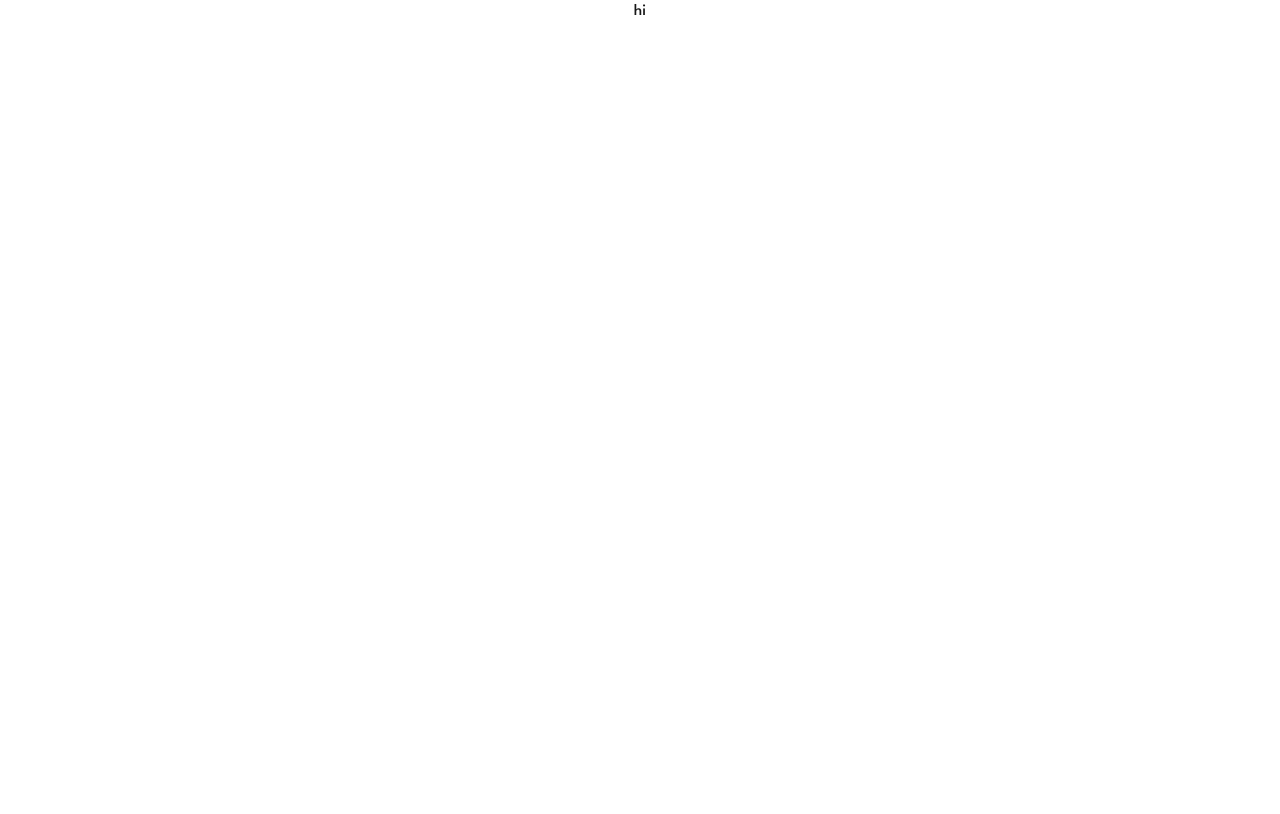
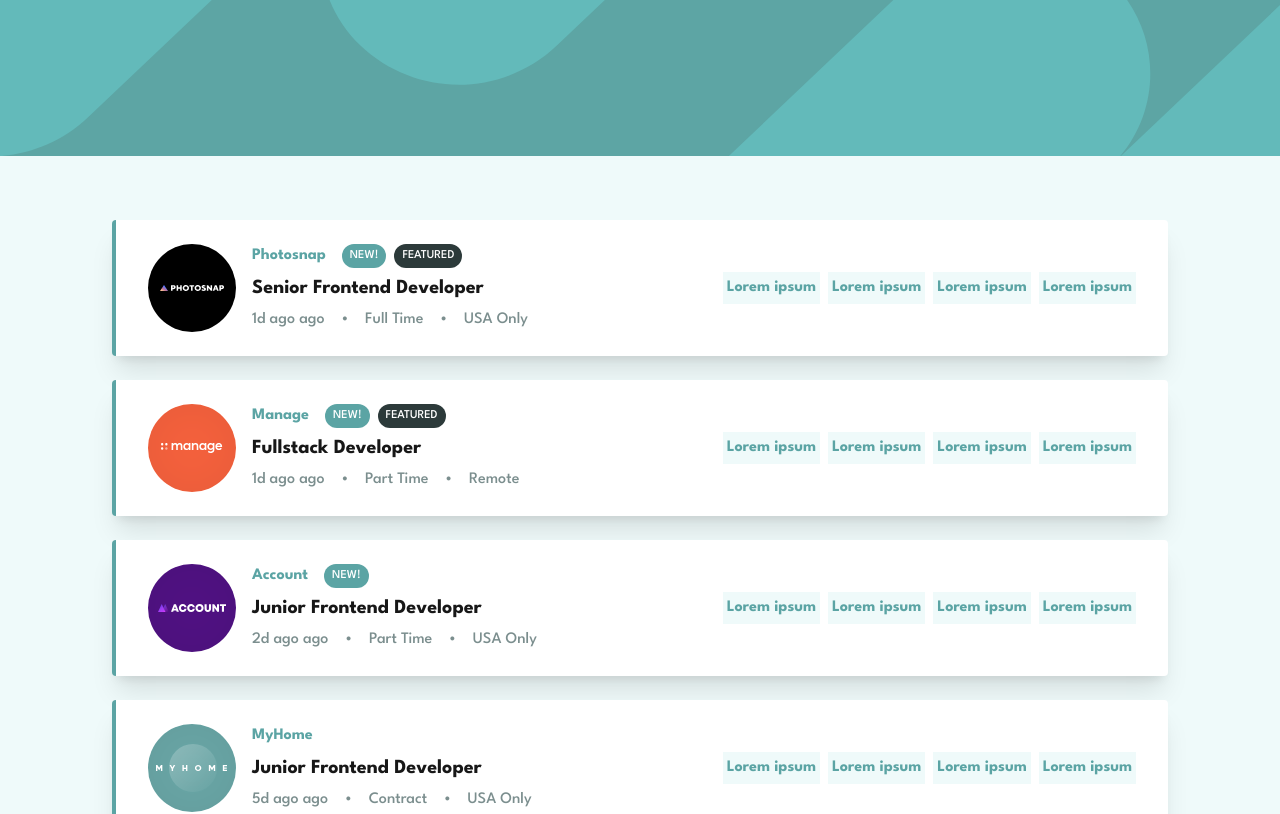
Before and after one commit to jialatteo/frontend-mentor-react-tailwind, a Next.js app: page /job-listings in a window 1280 px wide. Shown: the top 814 px of the page. Built offline with nearby package versions, Linux system fonts and the light colour scheme.

Commit message:
Create job listing component

```diff
--- /dev/null
+++ b/src/app/job-listings/JobListing.js
@@ -0,0 +1,49 @@
+export default function JobListing({ jobData }) {
+  console.log("jobData", jobData);
+  return (
+    <div className="border-job-listings-desaturated-dark-cyan flex items-center justify-between rounded border-l-4 bg-white p-6 px-8 shadow-xl">
+      <div className="flex gap-4">
+        <img src={jobData.logo} alt={jobData.company} />
+        <div className="flex flex-col justify-between">
+          <div className="flex">
+            <p className="text-job-listings-desaturated-dark-cyan mr-4 font-bold">
+              {jobData.company}
+            </p>
+            {jobData.new && (
+              <div className="bg-job-listings-desaturated-dark-cyan mr-2 flex items-center rounded-2xl px-2 text-xs text-white">
+                NEW!
+              </div>
+            )}
+            {jobData.featured && (
+              <div className="bg-job-listings-very-dark-grayish-cyan flex items-center rounded-2xl px-2 text-xs text-white">
+                FEATURED
+              </div>
+            )}
+          </div>
+          <p className="text-xl font-bold">{jobData.position}</p>
+          <div className="text-job-listings-dark-grayish-cyan flex gap-4">
+            <p>{jobData.postedAt} ago</p>
+            <p> • </p>
+            <p> {jobData.contract} </p>
+            <p> • </p>
+            <p> {jobData.location} </p>
+          </div>
+        </div>
+      </div>
+      <div className="flex gap-2">
+        <div className="bg-job-listings-light-grayish-cyan-background text-job-listings-desaturated-dark-cyan p-1 font-bold">
+          Lorem ipsum
+        </div>
+        <div className="bg-job-listings-light-grayish-cyan-background text-job-listings-desaturated-dark-cyan p-1 font-bold">
+          Lorem ipsum
+        </div>
+        <div className="bg-job-listings-light-grayish-cyan-background text-job-listings-desaturated-dark-cyan p-1 font-bold">
+          Lorem ipsum
+        </div>
+        <div className="bg-job-listings-light-grayish-cyan-background text-job-listings-desaturated-dark-cyan p-1 font-bold">
+          Lorem ipsum
+        </div>
+      </div>
+    </div>
+  );
+}
--- a/src/app/job-listings/data.json
+++ b/src/app/job-listings/data.json
@@ -2,7 +2,7 @@
   {
     "id": 1,
     "company": "Photosnap",
-    "logo": "./images/photosnap.svg",
+    "logo": "job-listings/photosnap.svg",
     "new": true,
     "featured": true,
     "position": "Senior Frontend Developer",
@@ -17,7 +17,7 @@
   {
     "id": 2,
     "company": "Manage",
-    "logo": "./images/manage.svg",
+    "logo": "job-listings/manage.svg",
     "new": true,
     "featured": true,
     "position": "Fullstack Developer",
@@ -32,7 +32,7 @@
   {
     "id": 3,
     "company": "Account",
-    "logo": "./images/account.svg",
+    "logo": "job-listings/account.svg",
     "new": true,
     "featured": false,
     "position": "Junior Frontend Developer",
@@ -47,7 +47,7 @@
   {
     "id": 4,
     "company": "MyHome",
-    "logo": "./images/myhome.svg",
+    "logo": "job-listings/myhome.svg",
     "new": false,
     "featured": false,
     "position": "Junior Frontend Developer",
@@ -62,7 +62,7 @@
   {
     "id": 5,
     "company": "Loop Studios",
-    "logo": "./images/loop-studios.svg",
+    "logo": "job-listings/loop-studios.svg",
     "new": false,
     "featured": false,
     "position": "Software Engineer",
@@ -77,7 +77,7 @@
   {
     "id": 6,
     "company": "FaceIt",
-    "logo": "./images/faceit.svg",
+    "logo": "job-listings/faceit.svg",
     "new": false,
     "featured": false,
     "position": "Junior Backend Developer",
@@ -92,7 +92,7 @@
   {
     "id": 7,
     "company": "Shortly",
-    "logo": "./images/shortly.svg",
+    "logo": "job-listings/shortly.svg",
     "new": false,
     "featured": false,
     "position": "Junior Developer",
@@ -107,7 +107,7 @@
   {
     "id": 8,
     "company": "Insure",
-    "logo": "./images/insure.svg",
+    "logo": "job-listings/insure.svg",
     "new": false,
     "featured": false,
     "position": "Junior Frontend Developer",
@@ -122,7 +122,7 @@
   {
     "id": 9,
     "company": "Eyecam Co.",
-    "logo": "./images/eyecam-co.svg",
+    "logo": "job-listings/eyecam-co.svg",
     "new": false,
     "featured": false,
     "position": "Full Stack Engineer",
@@ -137,7 +137,7 @@
   {
     "id": 10,
     "company": "The Air Filter Company",
-    "logo": "./images/the-air-filter-company.svg",
+    "logo": "job-listings/the-air-filter-company.svg",
     "new": false,
     "featured": false,
     "position": "Front-end Dev",
--- a/src/app/job-listings/page.js
+++ b/src/app/job-listings/page.js
@@ -1,15 +1,28 @@
 import { League_Spartan } from "next/font/google";
+import JobListing from "./JobListing";
+import data from "./data.json";
 
 const leagueSpartan = League_Spartan({
   weight: ["500", "700"],
 });
 
 export default function JobListings() {
+  console.log("data", data);
   return (
     <div
-      className={`flex items-center justify-center ${leagueSpartan.className}`}
+      className={`bg-job-listings-light-grayish-cyan-background min-h-screen ${leagueSpartan.className}`}
     >
-      <p>hi</p>
+      <div
+        className="h-[156px] bg-[#5DA5A4]"
+        style={{
+          backgroundImage: "url('/job-listings/bg-header-desktop.svg')",
+        }}
+      />
+      <div className="flex flex-col gap-6 px-28 py-16">
+        {data.map((jobData) => (
+          <JobListing jobData={jobData} />
+        ))}
+      </div>
     </div>
   );
 }
--- a/tailwind.config.js
+++ b/tailwind.config.js
@@ -34,6 +34,7 @@ module.exports = {
         "job-listings-light-grayish-cyan-filter-tablets": "hsl(180, 31%, 95%)",
         "job-listings-dark-grayish-cyan": "hsl(180, 8%, 52%)",
         "job-listings-very-dark-grayish-cyan": "hsl(180, 14%, 20%)",
+        "job-listings-desaturated-dark-cyan": "hsl(180, 29%, 50%)",
       },
     },
   },
```
